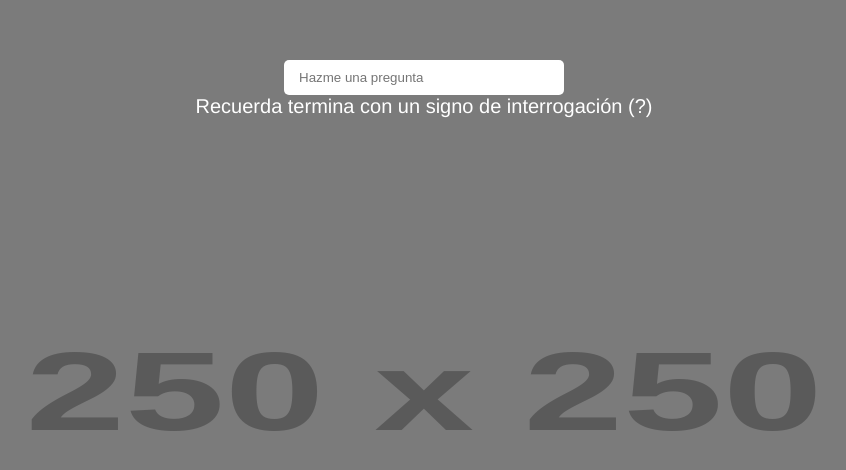
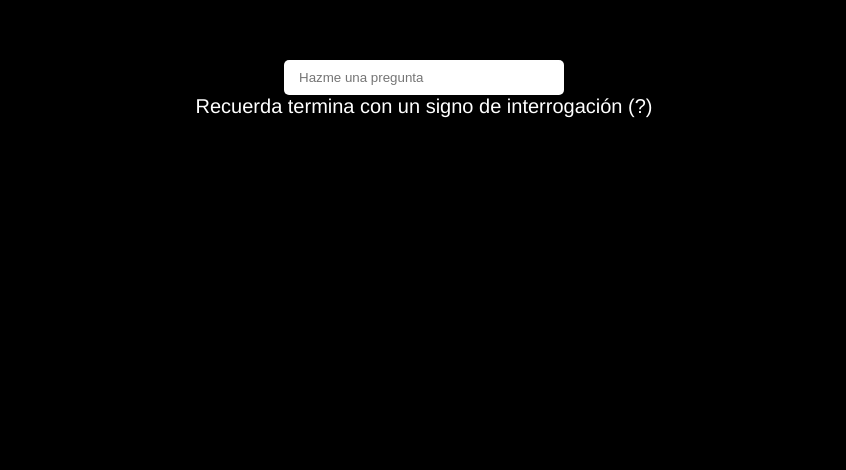
Before and after one commit to mundix/udemy-fernando-herrera-vue-intro, a Vue app: page / in a window 1280 px wide. Shown: the top 470 px of the page, without its empty margins (216-1062 px from the left). Built offline with nearby package versions, Linux system fonts and the light colour scheme.

Commit message:
trabjando con watcher y el metodo

```diff
--- a/src/components/Indecision.vue
+++ b/src/components/Indecision.vue
@@ -1,9 +1,9 @@
 <template>
   <!-- <h1>Indecision</h1> -->
-  <img src="https://via.placeholder.com/250" alt="">
+  <img  v-if='img' :src="img" alt="bg">
   <div class="bg-dark"></div>
   <div class='indecision-container'>
-      <input v-model='question' type="text" placeholder="Hazme una pregunta">
+      <input  v-model='question' type="text" placeholder="Hazme una pregunta">
       <p>Recuerda termina con un signo de interrogación (?)</p>
       <div>
           <!-- <h2>Seré millonario</h2> -->
@@ -19,7 +19,8 @@ export default {
         return {
             // question:'Hola Mundo'
             question: null,
-            answer: null
+            answer: null,
+            img: null
         }
     },
     methods: {
@@ -32,6 +33,7 @@ export default {
 
             // console.log(answer)
             this.answer = answer
+            this.img = image
 
         }
     },
--- /dev/null
+++ b/src/css/styles.css
@@ -0,0 +1,3 @@
+html, body {
+    background-color: black;
+}
--- a/src/main.js
+++ b/src/main.js
@@ -1,4 +1,6 @@
 import { createApp } from 'vue'
 import App from './App.vue'
 
+import './css/styles.css'
+
 createApp(App).mount('#app')
```
